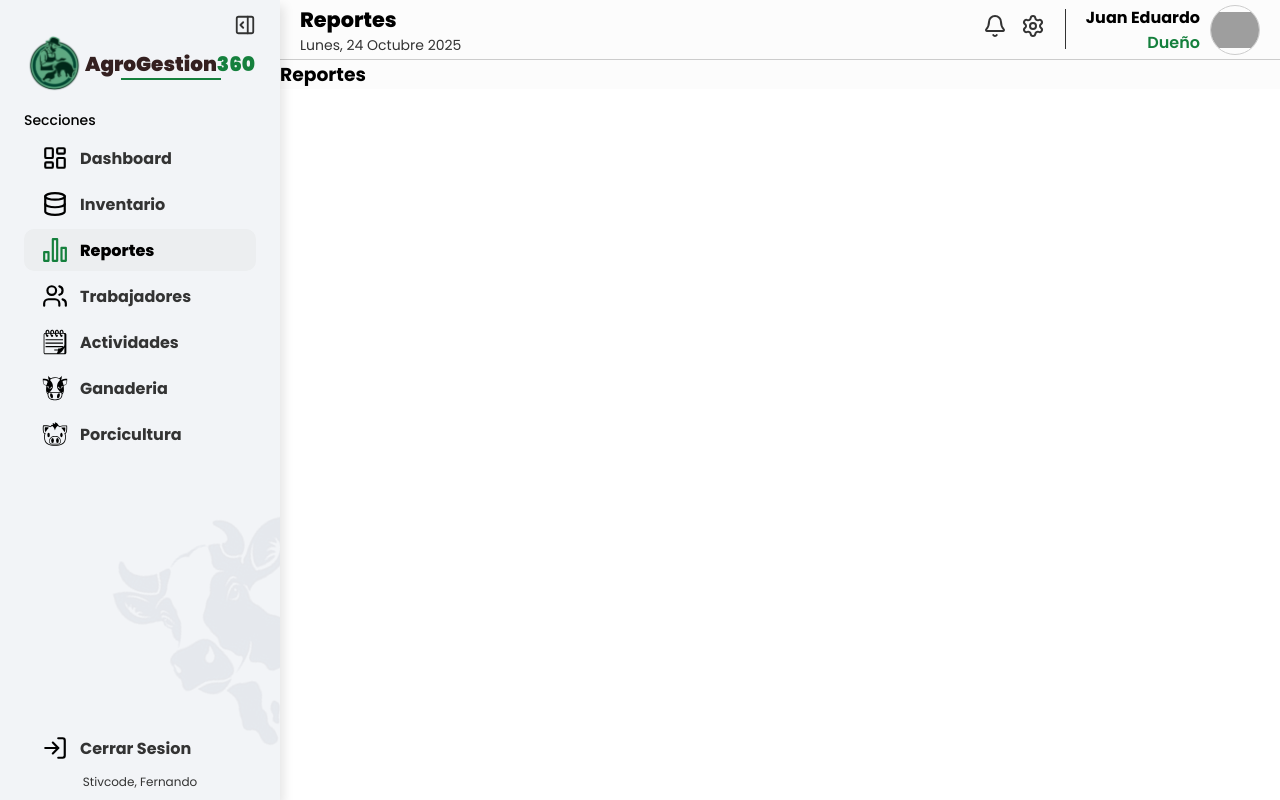
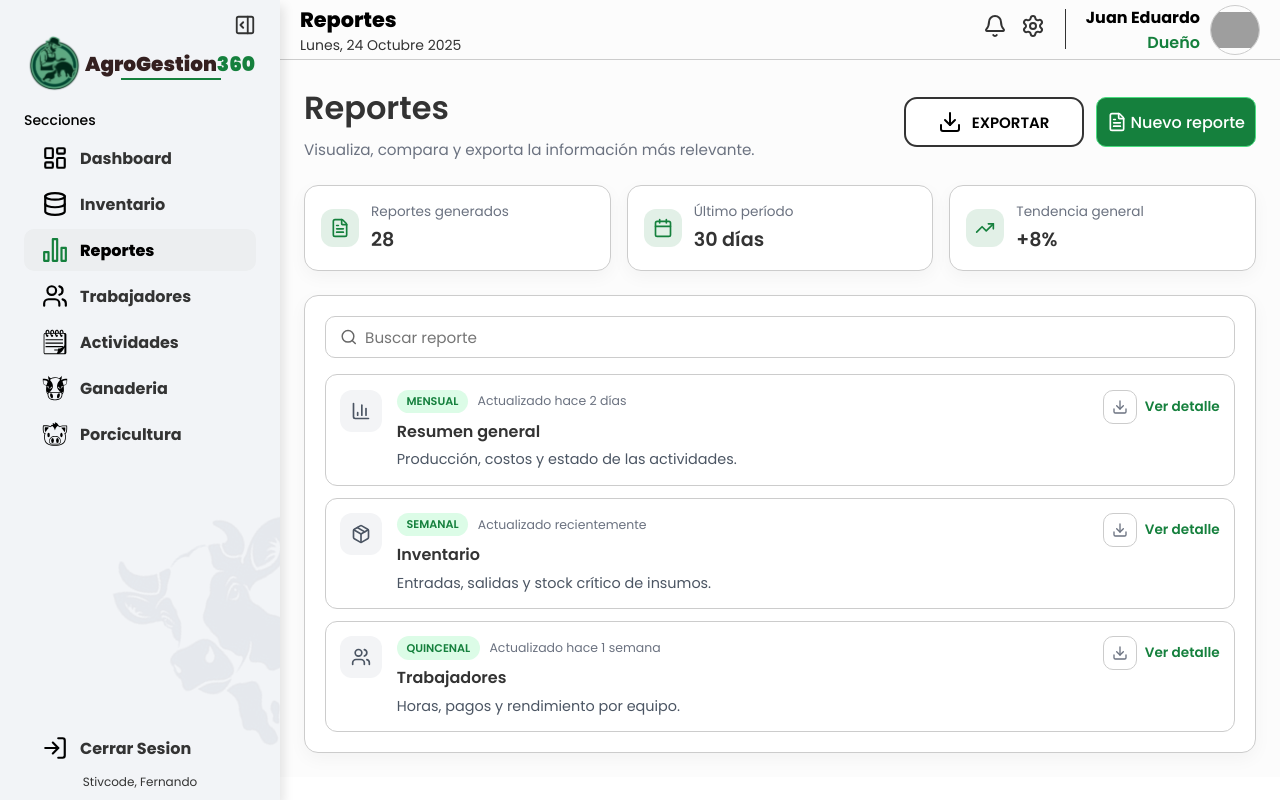
Before and after one commit to stivcode21/AgroGestion360-SENA, a React (Vite) app in the folder Frontend/: page /reportes in a window 1280 px wide. Built offline with nearby package versions, Linux system fonts and the light colour scheme; no server answers; grey boxes are pictures that could not be loaded.

Commit message:
feat: costumized section in reports

```diff
--- a/Frontend/src/pages/reportes/Reportes.jsx
+++ b/Frontend/src/pages/reportes/Reportes.jsx
@@ -1,11 +1,133 @@
 import styles from "./Reportes.module.css";
 import MainLayout from "@/components/templates/mainLayout/MainLayout";
+import Button from "@/components/templates/button/Button";
+import {
+  BarChart3,
+  Calendar,
+  Download,
+  FileText,
+  Filter,
+  Package,
+  Search,
+  TrendingUp,
+  Users,
+} from "lucide-react";
 
 const Reportes = () => {
+  const summaryCards = [
+    {
+      label: "Reportes generados",
+      value: "28",
+      icon: <FileText />,
+    },
+    {
+      label: "Último período",
+      value: "30 días",
+      icon: <Calendar />,
+    },
+    {
+      label: "Tendencia general",
+      value: "+8%",
+      icon: <TrendingUp />,
+    },
+  ];
+
+  const reports = [
+    {
+      title: "Resumen general",
+      tag: "Mensual",
+      updated: "Actualizado hace 2 días",
+      description: "Producción, costos y estado de las actividades.",
+      icon: <BarChart3 />,
+    },
+    {
+      title: "Inventario",
+      tag: "Semanal",
+      updated: "Actualizado recientemente",
+      description: "Entradas, salidas y stock crítico de insumos.",
+      icon: <Package />,
+    },
+    {
+      title: "Trabajadores",
+      tag: "Quincenal",
+      updated: "Actualizado hace 1 semana",
+      description: "Horas, pagos y rendimiento por equipo.",
+      icon: <Users />,
+    },
+  ];
+
   return (
     <MainLayout>
       <section className={styles.page}>
-        <h1>Reportes</h1>
+        <header className={styles.header}>
+          <div>
+            <h1 className={styles.title}>Reportes</h1>
+            <p className={styles.subtitle}>
+              Visualiza, compara y exporta la información más relevante.
+            </p>
+          </div>
+          <div className={styles.headerActions}>
+            <Button type="secondary">
+              <Download />
+              Exportar
+            </Button>
+            <Button type="three">
+              <FileText />
+              Nuevo reporte
+            </Button>
+          </div>
+        </header>
+
+        <section className={styles.summary}>
+          {summaryCards.map((card) => (
+            <article key={card.label} className={styles.summaryCard}>
+              <div className={styles.summaryIcon}>{card.icon}</div>
+              <div>
+                <p className={styles.summaryLabel}>{card.label}</p>
+                <p className={styles.summaryValue}>{card.value}</p>
+              </div>
+            </article>
+          ))}
+        </section>
+
+        <section className={styles.card}>
+          <div className={styles.toolbar}>
+            <div className={styles.search}>
+              <Search className={styles.icon} />
+              <input type="text" placeholder="Buscar reporte" />
+            </div>
+          </div>
+
+          <div className={styles.reportsGrid}>
+            {reports.map((report) => (
+              <article key={report.title} className={styles.reportItem}>
+                <div className={styles.reportIcon}>{report.icon}</div>
+                <div className={styles.reportContent}>
+                  <div className={styles.reportHeader}>
+                    <span className={styles.reportTag}>{report.tag}</span>
+                    <span className={styles.reportDate}>{report.updated}</span>
+                  </div>
+                  <h3 className={styles.reportTitle}>{report.title}</h3>
+                  <p className={styles.reportDescription}>
+                    {report.description}
+                  </p>
+                </div>
+                <div className={styles.reportActions}>
+                  <button
+                    className={styles.iconButton}
+                    type="button"
+                    aria-label={`Descargar reporte ${report.title}`}
+                  >
+                    <Download />
+                  </button>
+                  <button className={styles.linkButton} type="button">
+                    Ver detalle
+                  </button>
+                </div>
+              </article>
+            ))}
+          </div>
+        </section>
       </section>
     </MainLayout>
   );
--- a/Frontend/src/pages/reportes/Reportes.module.css
+++ b/Frontend/src/pages/reportes/Reportes.module.css
@@ -0,0 +1,282 @@
+.page {
+  display: flex;
+  flex-direction: column;
+  gap: 1.5rem;
+  padding: 1.5rem;
+}
+
+.header {
+  display: flex;
+  align-items: center;
+  justify-content: space-between;
+  gap: 1rem;
+  flex-wrap: wrap;
+}
+
+.title {
+  margin: 0;
+  font-size: 2rem;
+  font-weight: 600;
+  color: var(--text-secundary);
+}
+
+.subtitle {
+  margin: 0.35rem 0 0;
+  font-size: 0.95rem;
+  color: #6b7280;
+}
+
+.headerActions {
+  display: flex;
+  gap: 0.75rem;
+  flex-wrap: wrap;
+}
+
+.summary {
+  display: grid;
+  grid-template-columns: repeat(3, minmax(0, 1fr));
+  gap: 1rem;
+}
+
+.summaryCard {
+  background: var(--surface-primary, #ffffff);
+  border: 1px solid var(--color-border, #dfe3e8);
+  border-radius: 14px;
+  padding: 1rem;
+  display: flex;
+  align-items: center;
+  gap: 0.75rem;
+  box-shadow: 0 6px 18px rgba(0, 0, 0, 0.04);
+}
+
+.summaryIcon {
+  width: 38px;
+  height: 38px;
+  border-radius: 12px;
+  background: rgba(21, 128, 61, 0.12);
+  display: grid;
+  place-items: center;
+  color: var(--verde-primary);
+}
+
+.summaryIcon svg {
+  width: 20px;
+  height: 20px;
+}
+
+.summaryLabel {
+  margin: 0;
+  font-size: 0.85rem;
+  color: #6b7280;
+}
+
+.summaryValue {
+  margin: 0.2rem 0 0;
+  font-size: 1.2rem;
+  font-weight: 600;
+  color: var(--text-secundary);
+}
+
+.card {
+  background: var(--surface-primary, #ffffff);
+  border: 1px solid var(--color-border, #dfe3e8);
+  border-radius: 14px;
+  padding: 1.25rem;
+  display: flex;
+  flex-direction: column;
+  gap: 1rem;
+  box-shadow: 0 6px 18px rgba(0, 0, 0, 0.04);
+}
+
+.toolbar {
+  display: flex;
+  align-items: center;
+  justify-content: space-between;
+  gap: 0.75rem;
+  flex-wrap: wrap;
+}
+
+.search {
+  display: flex;
+  align-items: center;
+  gap: 0.5rem;
+  border: 1px solid var(--color-border, #dfe3e8);
+  border-radius: 10px;
+  padding: 0.55rem 0.85rem;
+  background: #ffffff;
+  flex: 1;
+  min-width: 220px;
+}
+
+.search input {
+  width: 100%;
+  border: none;
+  outline: none;
+  font-size: 0.95rem;
+  color: var(--text-secundary);
+}
+
+.icon {
+  width: 18px;
+  height: 18px;
+  color: #666;
+}
+
+.filters {
+  display: flex;
+  gap: 0.5rem;
+  flex-wrap: wrap;
+}
+
+.chip {
+  display: inline-flex;
+  align-items: center;
+  gap: 0.4rem;
+  padding: 0.45rem 0.7rem;
+  border: 1px solid var(--color-border, #dfe3e8);
+  border-radius: 999px;
+  background: #ffffff;
+  color: var(--text-secundary);
+  font-size: 0.85rem;
+  font-weight: 500;
+  transition: background var(--transition, 0.15s ease);
+}
+
+.chip svg {
+  width: 16px;
+  height: 16px;
+}
+
+.chip:hover {
+  background: var(--color-hover, #f5f6f8);
+}
+
+.reportsGrid {
+  display: flex;
+  flex-direction: column;
+  gap: 0.75rem;
+}
+
+.reportItem {
+  display: flex;
+  gap: 0.9rem;
+  align-items: flex-start;
+  padding: 0.9rem;
+  border: 1px solid var(--color-border, #e4e7eb);
+  border-radius: 12px;
+  background: #ffffff;
+}
+
+.reportIcon {
+  width: 42px;
+  height: 42px;
+  border-radius: 12px;
+  background: #f3f4f6;
+  display: grid;
+  place-items: center;
+  color: #4b5563;
+  flex-shrink: 0;
+}
+
+.reportIcon svg {
+  width: 20px;
+  height: 20px;
+}
+
+.reportContent {
+  flex: 1;
+  display: flex;
+  flex-direction: column;
+  gap: 0.35rem;
+}
+
+.reportHeader {
+  display: flex;
+  align-items: center;
+  gap: 0.6rem;
+  flex-wrap: wrap;
+}
+
+.reportTag {
+  padding: 0.2rem 0.6rem;
+  border-radius: 999px;
+  background: #dcfce7;
+  color: #15803d;
+  font-size: 0.7rem;
+  font-weight: 600;
+  text-transform: uppercase;
+}
+
+.reportDate {
+  font-size: 0.78rem;
+  color: #6b7280;
+}
+
+.reportTitle {
+  margin: 0;
+  font-size: 1rem;
+  font-weight: 600;
+  color: var(--text-secundary);
+}
+
+.reportDescription {
+  margin: 0;
+  font-size: 0.9rem;
+  color: #4b5563;
+}
+
+.reportActions {
+  display: flex;
+  align-items: center;
+  gap: 0.5rem;
+}
+
+.iconButton {
+  width: 34px;
+  height: 34px;
+  border-radius: 10px;
+  border: 1px solid var(--color-border, #dfe3e8);
+  background: #ffffff;
+  display: grid;
+  place-items: center;
+  transition: background var(--transition, 0.15s ease);
+}
+
+.iconButton svg {
+  width: 16px;
+  height: 16px;
+  color: #6b7280;
+}
+
+.iconButton:hover {
+  background: var(--color-hover, #f5f6f8);
+}
+
+.linkButton {
+  border: none;
+  background: transparent;
+  color: var(--verde-primary);
+  font-weight: 600;
+  font-size: 0.85rem;
+  cursor: pointer;
+}
+
+@media (max-width: 1000px) {
+  .summary {
+    grid-template-columns: repeat(2, minmax(0, 1fr));
+  }
+}
+
+@media (max-width: 720px) {
+  .summary {
+    grid-template-columns: 1fr;
+  }
+
+  .reportItem {
+    flex-direction: column;
+  }
+
+  .reportActions {
+    align-self: flex-end;
+  }
+}
```
